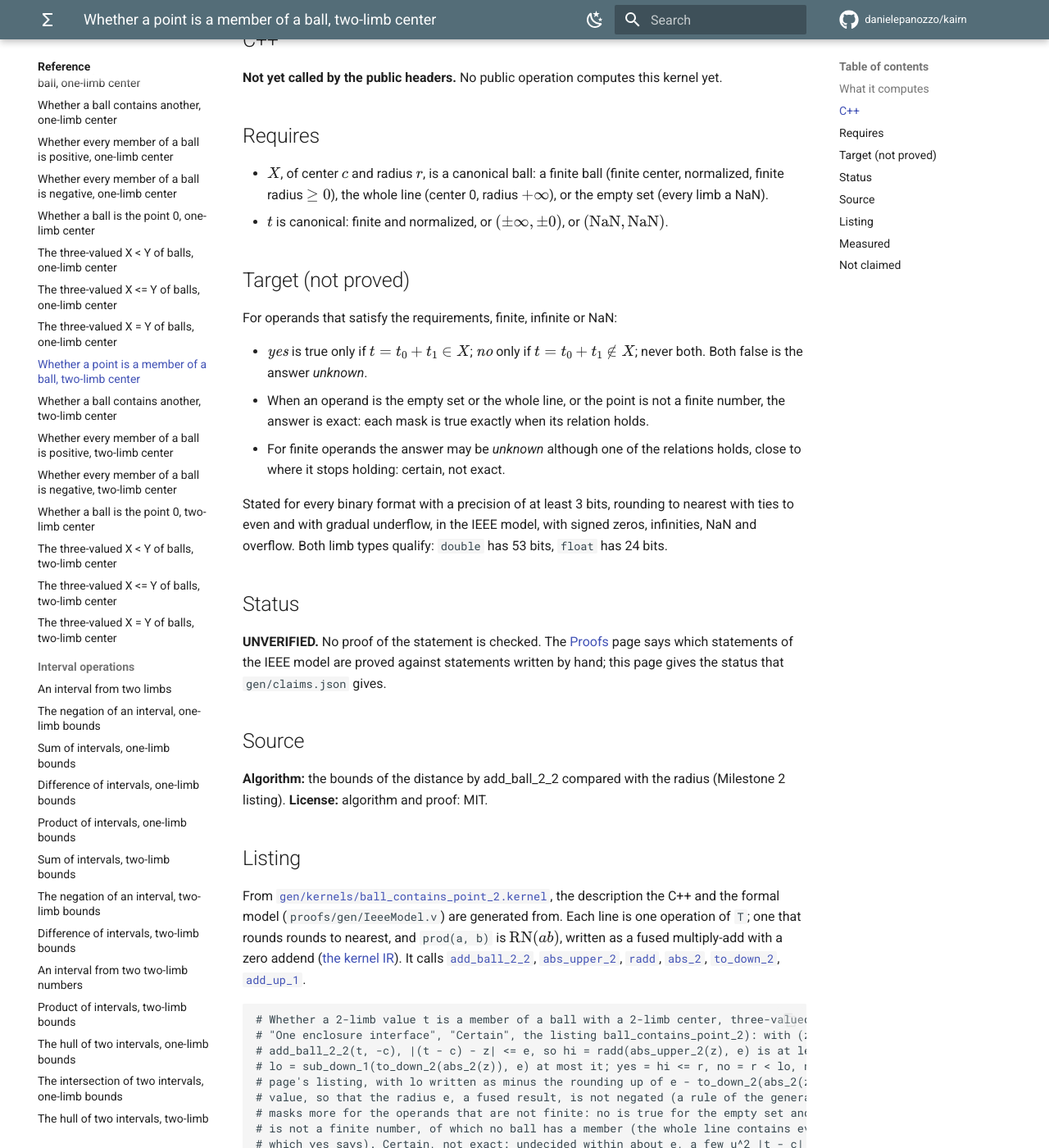
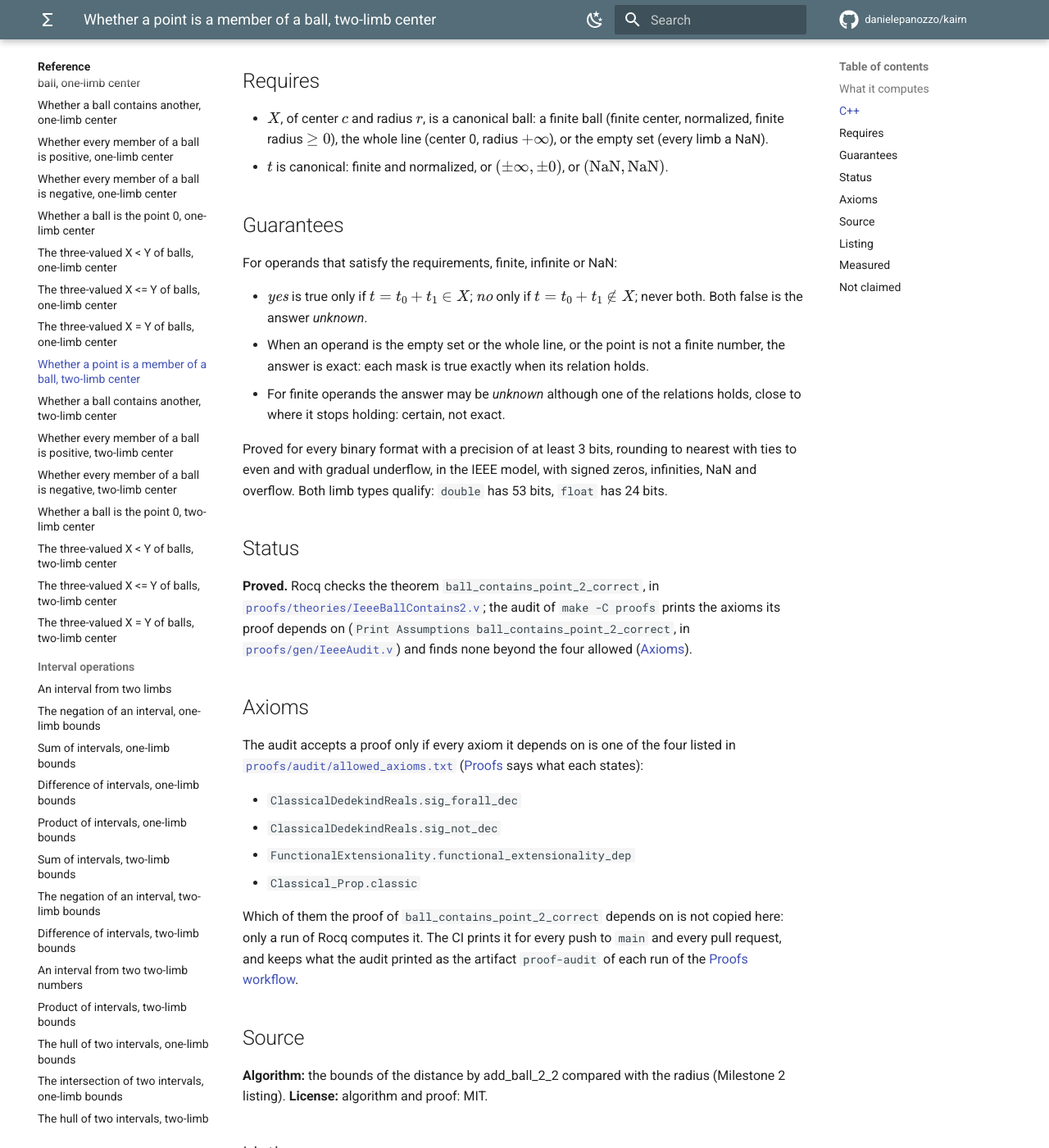
Before and after one commit to danielepanozzo/kairn, an MkDocs documentation site: the page built from docs/reference/ball_contains_point_2.md, in a window 1280 px wide and 1400 px high, scrolled down 652 px. Shown: the whole window at 82% size. Built offline with MkDocs 1.6.1 and Material for MkDocs 9.7.7, drawn with Linux system fonts in a browser that asks for light colours; comment, search, counter and statistics services are not loaded; some of the changed text lies outside the part shown.

Commit message:
Proofs: whether a ball of two limbs contains a point
ball_contains_point_2 is proved against its generated IEEE-model statement, from precision 3
(proofs/theories/IeeeBallContains2.v): a yes only when the point is finite and a member of
the ball, a no only when it is not, never both; and when the ball is the empty set or the
whole line, or the point is not finite, each answer is given exactly when it is right.

A finite ball goes through the distance by add_ball_2_2, as the other comparisons of balls of
two limbs do (IeeeBallCompare2.dist_2): the upper bound radd(abs_upper_2(z), e) is finite
when it is at most a finite radius, and is then at least |t - c|. The lower bound
-add_up_1(e, -to_down_2(|z|)) is compared without a test of finiteness: it is not +infinity,
because the directed sum of a nonnegative e does not return -infinity (the rounding down of
|z| is finite when z is), so a radius below it is below |t - c|. The empty ball has a NaN
radius: no yes, and the listing answers no.

The whole line is where the proof had stopped. Its center is (+-0, +-0). For a finite point,
add_2_2 of the point and a pair of zeros is the point itself, finite whatever its magnitude
(IeeeAdd22Top.add_2_2_zero_right), the error bound of add_ball_2_2 is finite for every finite
sum (add_ball_radius_fin), and radd of two values that are not NaN is not a NaN: the upper
bound compares as at most +infinity, and the answer is yes. For a point that is not finite,
the leading limb of add_2_2 is a NaN (IeeeAdd22Top.add_2_2_lead_not_finite: the first sum is
not finite and the difference that follows is of two equal infinities), so are abs_upper_2
and radd: the answer is not yes, and the listing answers no.

make -C proofs passes with the audit: 908 audited theorems (135 + 605 + 168), 96 files. The
pinned digest of IeeeStatements.v (one status word), the count of the IEEE audit and the set
of proved kernels of stage B2 in gen/tests follow, and the entry of ball_contains_point_2
that docs/developer/architecture.md writes out.

Co-Authored-By: Claude Fable 5.2 <noreply@anthropic.com>
Claude-Session: https://claude.ai/code/session_01ULwCxzT6Dhw9xUiTw8mJz1

```diff
--- a/docs/reference/ball_contains_point_2.md
+++ b/docs/reference/ball_contains_point_2.md
@@ -2,9 +2,7 @@
 
 <!-- Generated by docs/tools/reference.py from gen/claims.json, gen/kernels/, include/kairn/gen/bounds.hpp, proofs/gen/, proofs/audit/, results/milestone1/brute/ and docs/tools/reference_operations.py. Do not edit: run python3 docs/tools/reference.py. -->
 
-Kernel `ball_contains_point_2` · **UNVERIFIED** · [all operations](index.md) · [how to read this page](reading.md)
-
-**UNVERIFIED: no proof is checked.** The statement below is a target: Rocq has not checked a proof of it. No public operation calls it yet ([What holds today](../getting-started/guarantees.md#proved-and-unverified)).
+Kernel `ball_contains_point_2` · proved · [all operations](index.md) · [how to read this page](reading.md)
 
 ## What it computes
 
@@ -23,7 +21,7 @@ A number of several limbs stands for their exact sum: $c = c_0 + c_1$, $t = t_0
 - $X$, of center $c$ and radius $r$, is a canonical ball: a finite ball (finite center, normalized, finite radius $\ge 0$), the whole line (center 0, radius $+\infty$), or the empty set (every limb a NaN).
 - $t$ is canonical: finite and normalized, or $(\pm\infty, \pm 0)$, or $(\mathrm{NaN}, \mathrm{NaN})$.
 
-## Target (not proved)
+## Guarantees
 
 For operands that satisfy the requirements, finite, infinite or NaN:
 
@@ -31,11 +29,22 @@ For operands that satisfy the requirements, finite, infinite or NaN:
 - When an operand is the empty set or the whole line, or the point is not a finite number, the answer is exact: each mask is true exactly when its relation holds.
 - For finite operands the answer may be *unknown* although one of the relations holds, close to where it stops holding: certain, not exact.
 
-Stated for every binary format with a precision of at least 3 bits, rounding to nearest with ties to even and with gradual underflow, in the IEEE model, with signed zeros, infinities, NaN and overflow. Both limb types qualify: `double` has 53 bits, `float` has 24 bits.
+Proved for every binary format with a precision of at least 3 bits, rounding to nearest with ties to even and with gradual underflow, in the IEEE model, with signed zeros, infinities, NaN and overflow. Both limb types qualify: `double` has 53 bits, `float` has 24 bits.
 
 ## Status
 
-**UNVERIFIED.** No proof of the statement is checked. The [Proofs](../proofs/index.md#what-is-proved-and-in-which-model) page says which statements of the IEEE model are proved against statements written by hand; this page gives the status that `gen/claims.json` gives.
+**Proved.** Rocq checks the theorem `ball_contains_point_2_correct`, in [`proofs/theories/IeeeBallContains2.v`](https://github.com/danielepanozzo/kairn/blob/main/proofs/theories/IeeeBallContains2.v); the audit of `make -C proofs` prints the axioms its proof depends on (`Print Assumptions ball_contains_point_2_correct`, in [`proofs/gen/IeeeAudit.v`](https://github.com/danielepanozzo/kairn/blob/main/proofs/gen/IeeeAudit.v)) and finds none beyond the four allowed ([Axioms](#axioms)).
+
+## Axioms
+
+The audit accepts a proof only if every axiom it depends on is one of the four listed in [`proofs/audit/allowed_axioms.txt`](https://github.com/danielepanozzo/kairn/blob/main/proofs/audit/allowed_axioms.txt) ([Proofs](../proofs/index.md#the-four-axioms) says what each states):
+
+- `ClassicalDedekindReals.sig_forall_dec`
+- `ClassicalDedekindReals.sig_not_dec`
+- `FunctionalExtensionality.functional_extensionality_dep`
+- `Classical_Prop.classic`
+
+Which of them the proof of `ball_contains_point_2_correct` depends on is not copied here: only a run of Rocq computes it. The CI prints it for every push to `main` and every pull request, and keeps what the audit printed as the artifact `proof-audit` of each run of the [Proofs workflow](https://github.com/danielepanozzo/kairn/actions/workflows/proofs.yml).
 
 ## Source
 
@@ -87,4 +96,3 @@ No stored brute-force run has judged this kernel yet.
 
 - Anything for operands that do not satisfy the requirements.
 - The sign of a zero limb, and which NaN a NaN result is: the claims compare neither.
-- Anything at all, as a guarantee: the statement is a target until its proof is checked.
```
Also changed, not shown: docs/developer/architecture.md (+1 -1 lines), docs/proofs/index.md (+3 -2 lines), docs/reference/index.md (+2 -2 lines), 11 other files.
